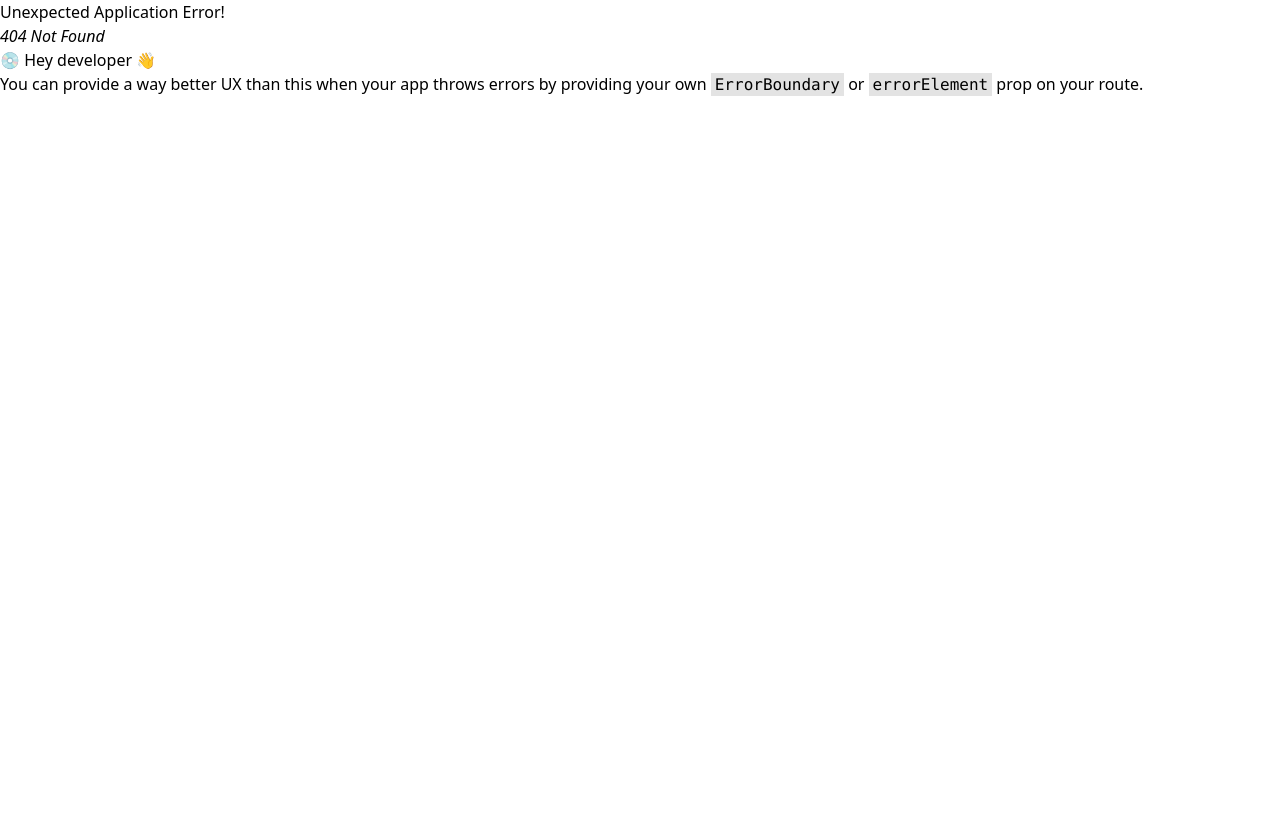
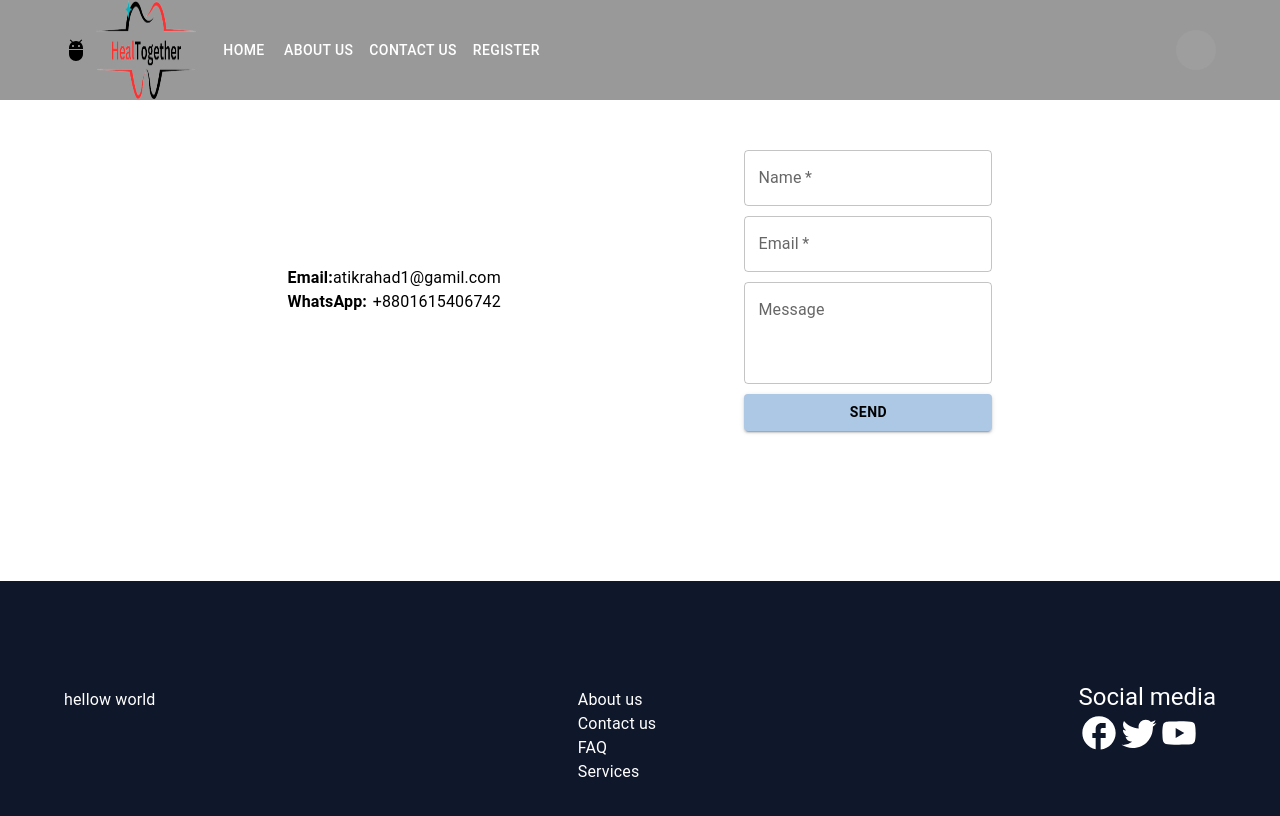
Before and after one commit to atikrahad/medical-camp-management-clientside, a React (Vite) app: page /contact in a window 1280 px wide. Before the commit this address had no page. Shown: the top 816 px of the page. Built offline with nearby package versions, Linux system fonts and the light colour scheme; grey boxes are pictures that could not be loaded.

Commit message:
adding contact us page

```diff
--- /dev/null
+++ b/src/Pages/Contact/Contact.jsx
@@ -0,0 +1,88 @@
+import {
+  Button,
+  Container,
+  Grid,
+  TextField,
+  Typography,
+} from "@mui/material";
+
+const Contact = () => {
+  const handleContact = (e) => {
+    e.preventDefault();
+    e.target.reset();
+  };
+  return (
+    <Container
+      sx={{
+        display: "flex",
+        flexDirection: { xs: "column", md: "row" },
+        minHeight: "70vh",
+        alignItems: "center",
+        justifyContent: "space-evenly",
+        py: { xs: "100px", md: "150px" },
+        gap: "20px",
+      }}
+    >
+      <Grid>
+        <Grid sx={{
+            display: 'flex',
+            alignItems:"center",
+            justifyContent:"space-between"
+
+        }}>
+          <Typography fontWeight={"700"}>Email: </Typography>
+          <Typography>atikrahad1@gamil.com</Typography>
+        </Grid>
+        <Grid sx={{
+            display: 'flex',
+            alignItems:"center",
+            justifyContent:"space-between"
+        }}>
+        <Typography fontWeight={"700"}>WhatsApp:</Typography>
+        <Typography>+8801615406742</Typography>
+        </Grid>
+      </Grid>
+      <Grid>
+        <form
+          style={{ display: "flex", gap: "10px", flexDirection: "column" }}
+          onSubmit={handleContact}
+        >
+          <TextField
+            id="outlined-basic"
+            required
+            label="Name"
+            variant="outlined"
+          />
+          <TextField
+            id="outlined-basic"
+            required
+            type="email"
+            label="Email"
+            variant="outlined"
+          />
+          <TextField
+            id="outlined-multiline-static"
+            label="Message"
+            multiline
+            rows={3}
+          />
+
+          {/* <FormControl variant="outlined">
+
+          </FormControl> */}
+
+          <Button
+            color="primary"
+            sx={{ color: "black", fontWeight: "700" }}
+            variant="contained"
+            type="submit"
+          >
+            Send
+          </Button>
+        </form>
+      </Grid>
+    </Container>
+  );
+};
+
+export default Contact;
--- a/src/Router/Router.jsx
+++ b/src/Router/Router.jsx
@@ -7,6 +7,7 @@ import Home from "../Pages/Home/Home";
 import Register from "../Pages/Register";
 import Login from "../Pages/Login";
 import About from "../Pages/About/About";
+import Contact from "../Pages/Contact/Contact";
 
   const router = createBrowserRouter([
     {
@@ -20,6 +21,10 @@ import About from "../Pages/About/About";
         {
           path: 'about',
           element: <About></About>
+        },
+        {
+          path: 'contact',
+          element: <Contact></Contact>
         }
       ]
     },
```
